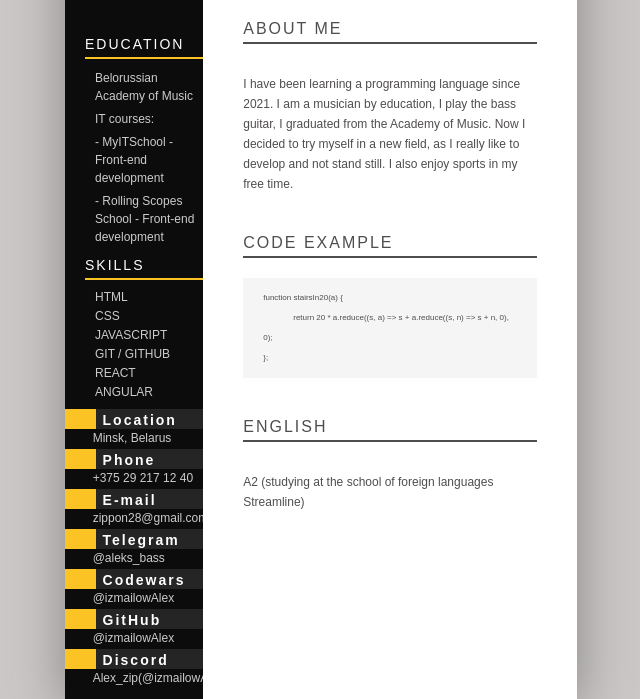
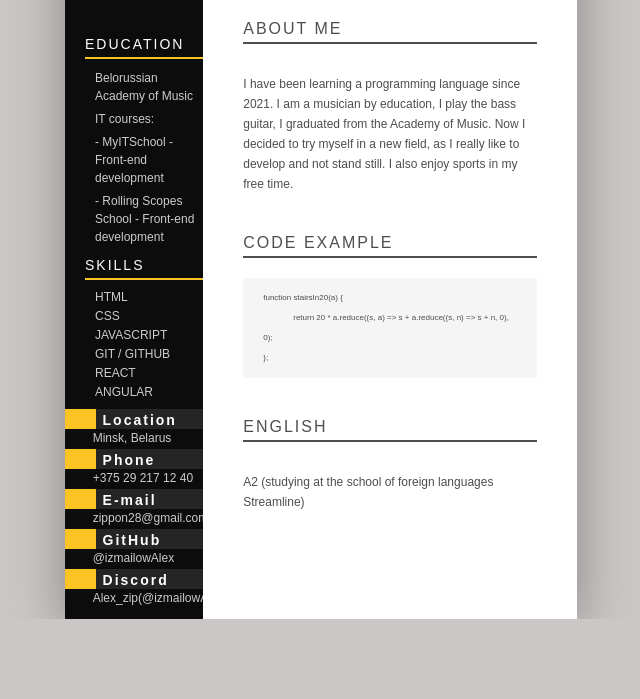
Before and after one commit to izmailowAlex/rsschool-cv, a plain HTML site: page index.html in a window 1280 px wide. Shown: the part 201-900 px from the top of the page, without its empty margins (319-959 px from the left). After the commit the page ends 820 px from the top, so only its background shows below. Drawn offline with Linux system fonts and the light colour scheme.

Commit message:
refactor: change info in html

```diff
--- a/index.html
+++ b/index.html
@@ -75,26 +75,6 @@
 
                     <div class="contacts__title">
                         <div class="contacts__title_block"></div>
-                        <div class="contacts__title_name">Telegram</div>
-                    </div>
-
-                    <div class="contacts__title_contain">@aleks_bass</div>
-                </li>
-
-                <li class="contacts__wrapper">
-
-                    <div class="contacts__title">
-                        <div class="contacts__title_block"></div>
-                        <div class="contacts__title_name">Codewars</div>
-                    </div>
-
-                    <div class="contacts__title_contain">@izmailowAlex</div>
-                </li>
-
-                <li class="contacts__wrapper">
-
-                    <div class="contacts__title">
-                        <div class="contacts__title_block"></div>
                         <div class="contacts__title_name">GitHub</div>
                     </div>
 
```
